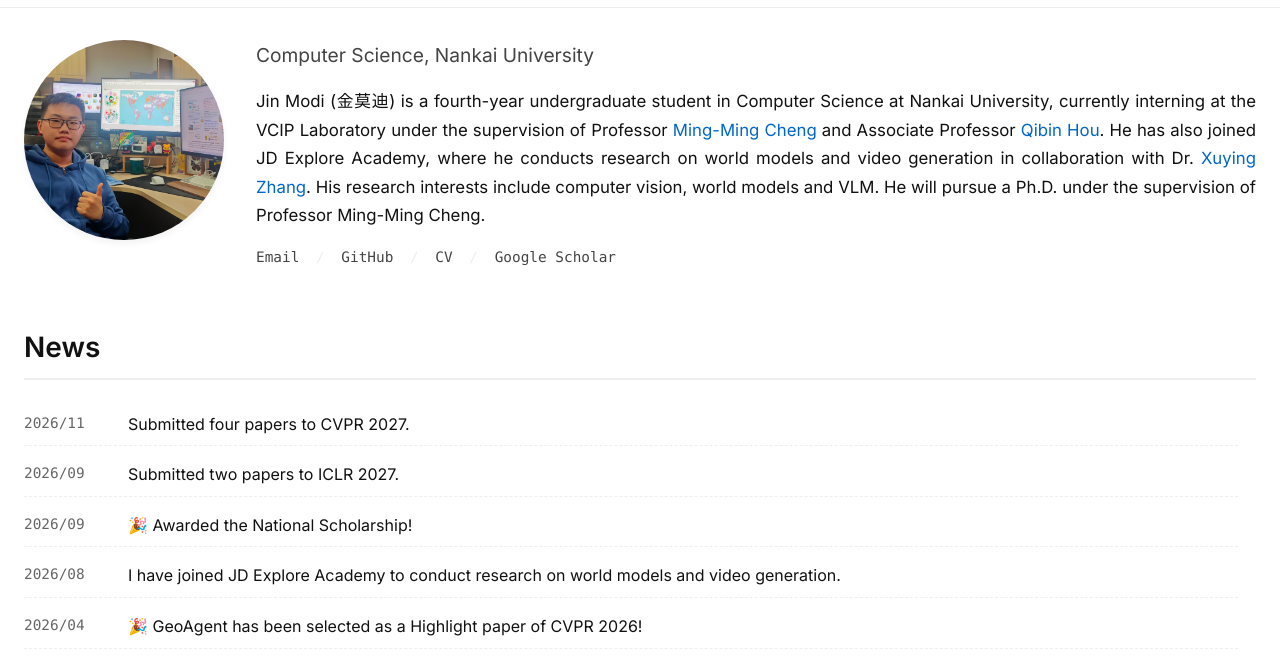
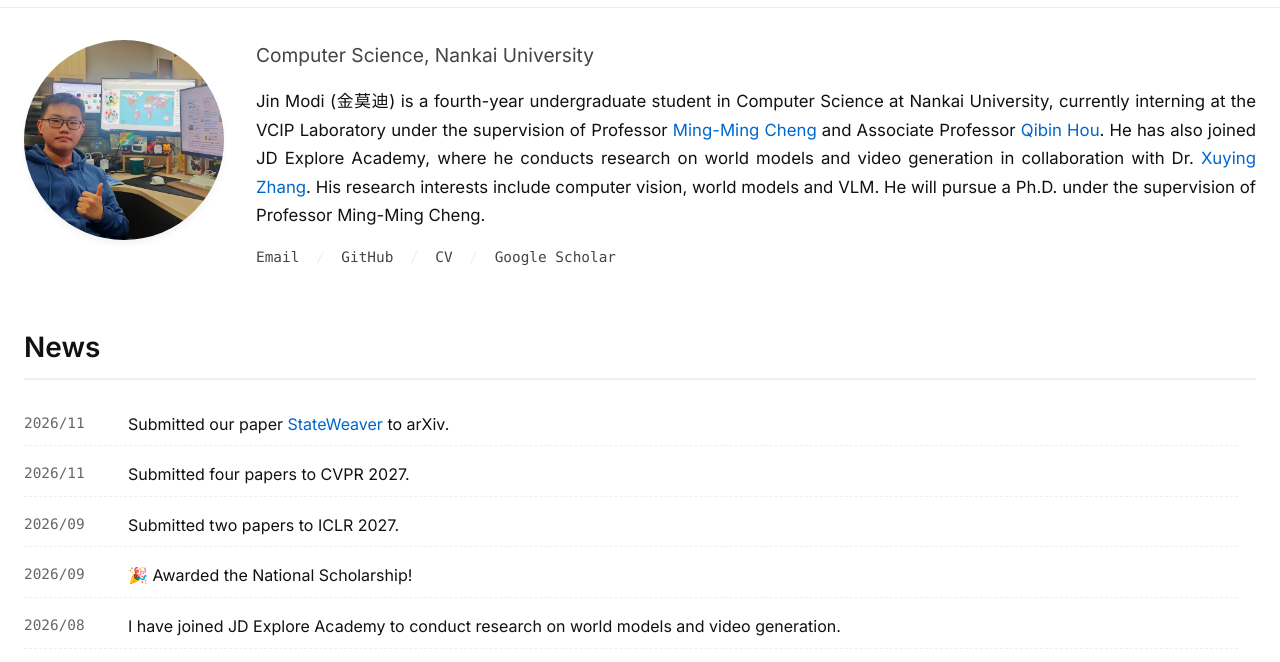
Before and after one commit to ghost233lism/ghost233lism.github.io, a plain HTML site: page index.html in a window 1280 px wide. Shown: the part 79-741 px from the top of the page. Drawn offline with Linux system fonts and the light colour scheme; no server answers.

Commit message:
Announce the StateWeaver arXiv submission

```diff
--- a/index.html
+++ b/index.html
@@ -143,6 +143,13 @@
             <section class="news">
                 <h2 class="section-title" id="news-title" data-en="News" data-zh="最新动态">最新动态</h2>
                 <ul class="news-list" tabindex="0" aria-labelledby="news-title">
+                    <li class="news-item">
+                        <span class="news-date">2026/11</span>
+                        <span class="news-content" data-en="Submitted our paper <a href='https://arxiv.org/abs/2611.34290' target='_blank' rel='noopener noreferrer'>StateWeaver</a> to arXiv."
+                              data-zh="已将论文 <a href='https://arxiv.org/abs/2611.34290' target='_blank' rel='noopener noreferrer'>StateWeaver</a> 提交至 arXiv。">
+                            已将论文 <a href="https://arxiv.org/abs/2611.34290" target="_blank" rel="noopener noreferrer">StateWeaver</a> 提交至 arXiv。
+                        </span>
+                    </li>
                     <li class="news-item">
                         <span class="news-date">2026/11</span>
                         <span class="news-content" data-en="Submitted four papers to CVPR 2027."
```
